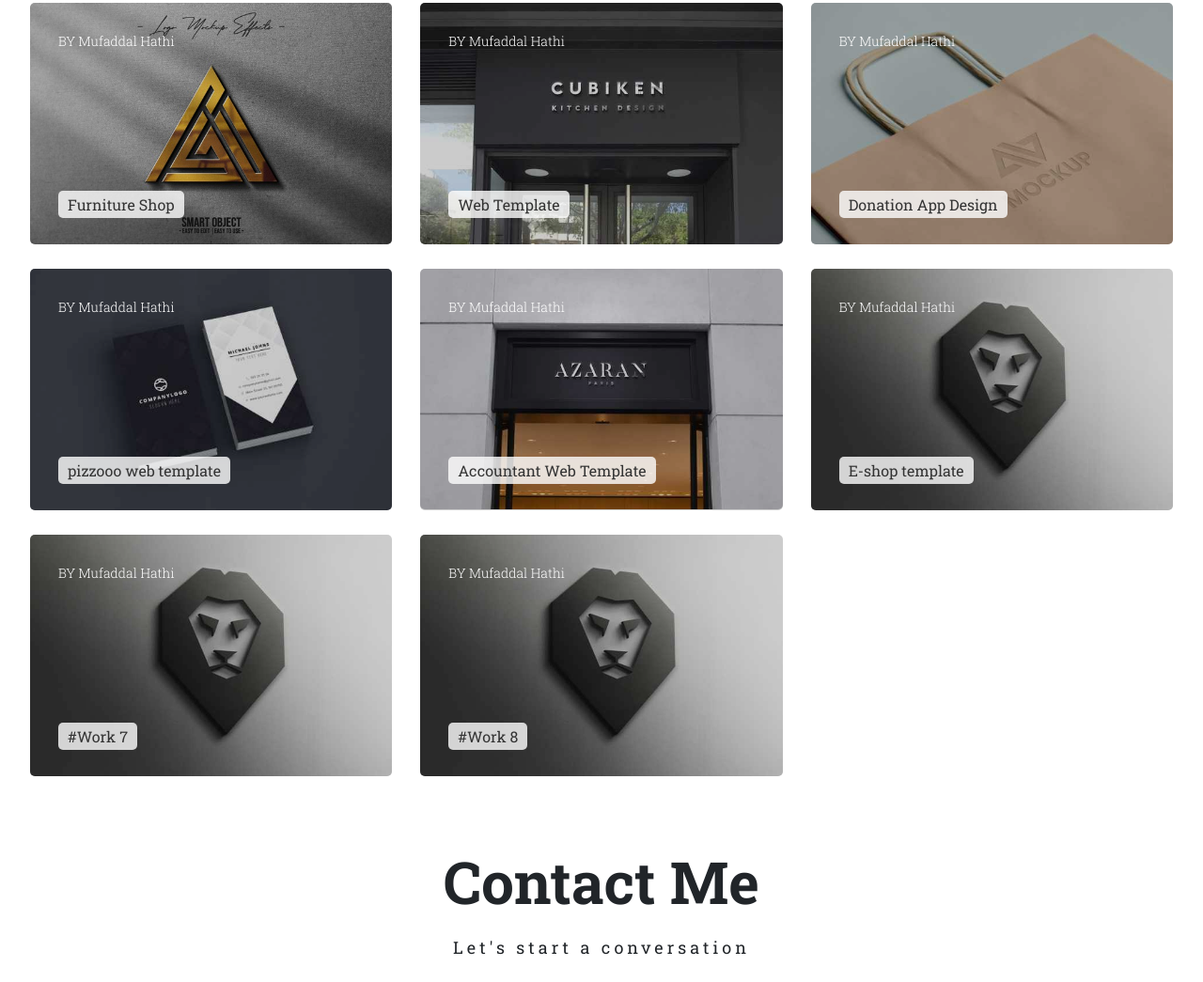
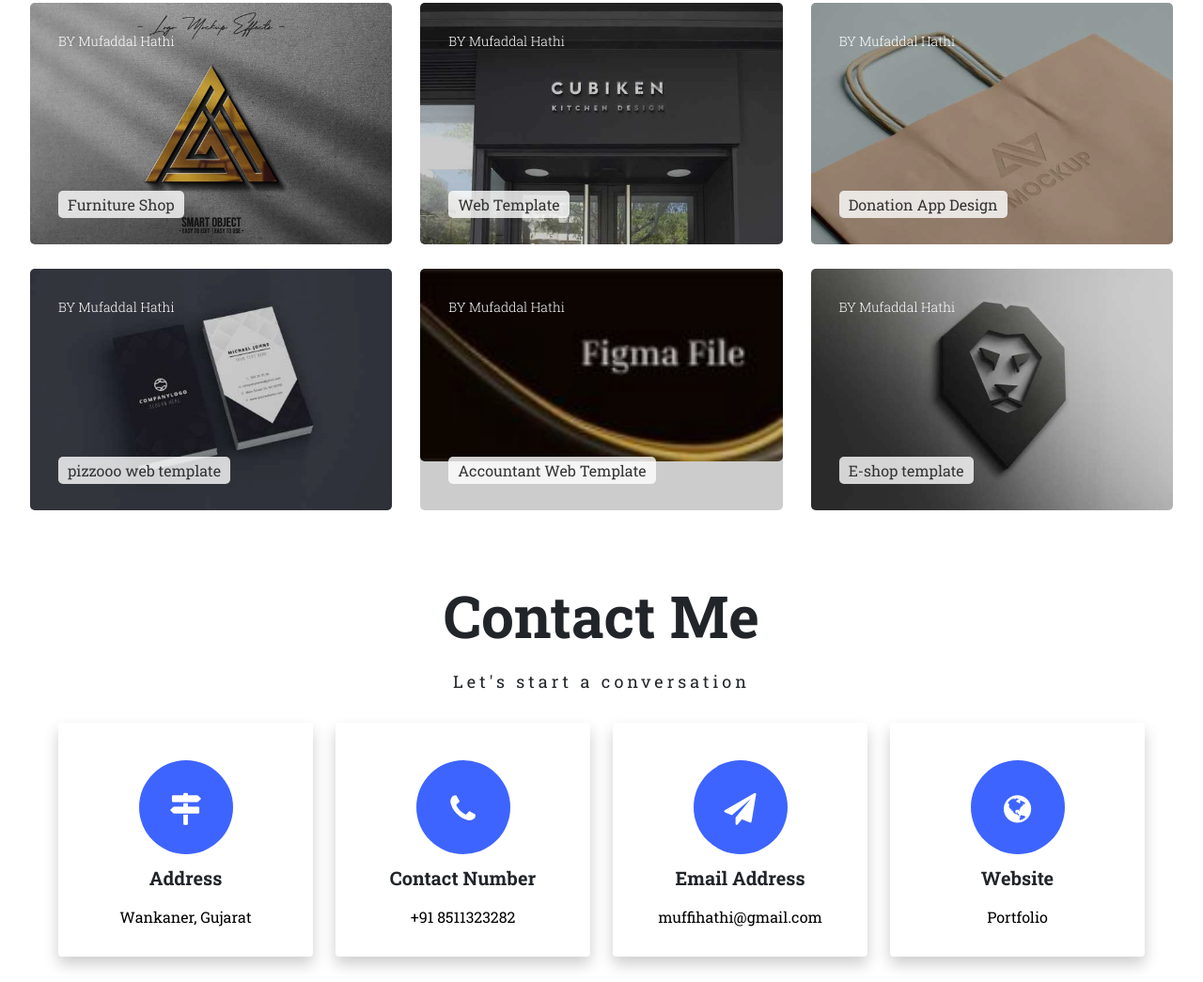
Before and after one commit to Muffihathi/portfolio, a plain HTML site: page index.html in a window 1280 px wide. Shown: the part 2355-3400 px from the top of the page at 94% size. Drawn offline with nearby package versions, Linux system fonts and the light colour scheme.

Commit message:
Update index.html
update

```diff
--- a/index.html
+++ b/index.html
@@ -229,7 +229,7 @@
                     </div>
                     <!-- Work 5 -->
                     <div class="grid">
-                        <img src="./images/work-5.jpg" class="img-fluid image-work">
+                        <img src="./images/bg.jpg" class="img-fluid image-work">
                         <div class="grid__body">
                             <div class="relative">
                                 <a class="grid__link" target="_blank" href="https://www.figma.com/proto/nmDRoQXylAtoHrj7TNCx9n/Accountant-web-template?node-id=0-3&t=mD158o125p85Pvb7-1&scaling=min-zoom&page-id=0%3A1"></a>
@@ -250,32 +250,6 @@
                             </div>
                             <div class="mt-auto">
                                 <span class="grid__tag">E-shop template</span>
-                            </div>
-                        </div>
-                    </div>
-
-                    <div class="grid">
-                        <img src="./images/work-6.jpg" class="img-fluid image-work">
-                        <div class="grid__body">
-                            <div class="relative">
-                                <a class="grid__link" target="_blank" href="#"></a>
-                                <p class="grid__author">BY Mufaddal Hathi</p>
-                            </div>
-                            <div class="mt-auto">
-                                <span class="grid__tag">#Work 7</span>
-                            </div>
-                        </div>
-                    </div>
-
-                    <div class="grid">
-                        <img src="./images/work-6.jpg" class="img-fluid image-work">
-                        <div class="grid__body">
-                            <div class="relative">
-                                <a class="grid__link" target="_blank" href="#"></a>
-                                <p class="grid__author">BY Mufaddal Hathi</p>
-                            </div>
-                            <div class="mt-auto">
-                                <span class="grid__tag">#Work 8</span>
                             </div>
                         </div>
                     </div>
```
